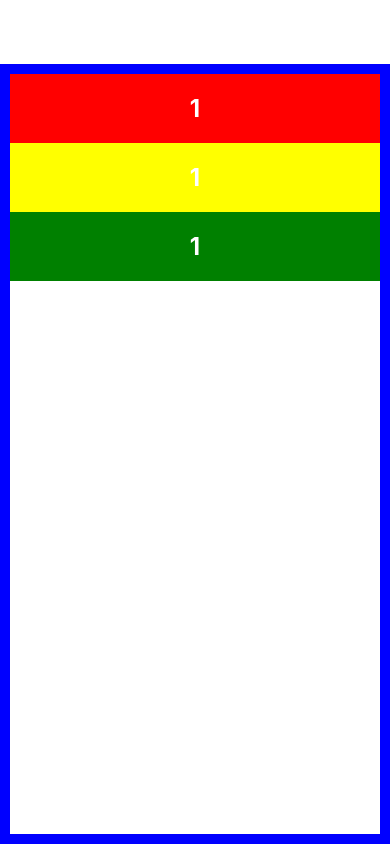
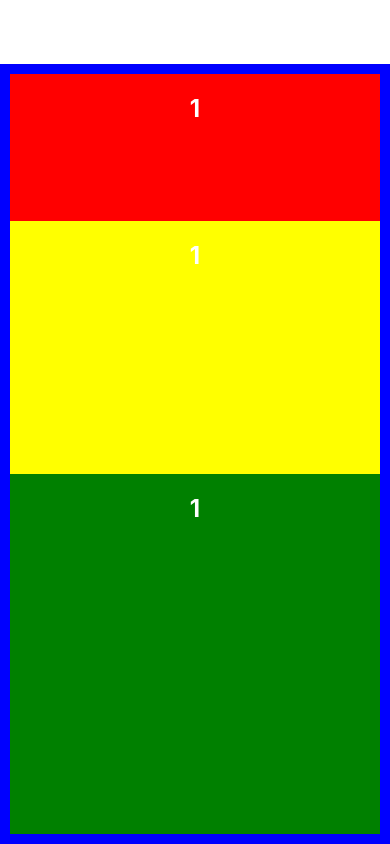
Before and after one commit to datntse150392/leanring_react_native, a React Native app in the folder HelloWorld/: screen / in a window 390 px wide. Built offline with nearby package versions, Linux system fonts and the light colour scheme.

Commit message:
React Native Tutorial - 27: Flex

```diff
--- a/HelloWorld/App.js
+++ b/HelloWorld/App.js
@@ -3,9 +3,9 @@ import Box from "./components/Box";
 export default function App() {
   return (
     <View style={styles.container}>
-      <Box style={{ backgroundColor: "red" }}>1</Box>
-      <Box style={{ backgroundColor: "yellow" }}>1</Box>
-      <Box style={{ backgroundColor: "green" }}>1</Box>
+      <Box style={{ backgroundColor: "red", flex: 1 }}>1</Box>
+      <Box style={{ backgroundColor: "yellow", flex: 2 }}>1</Box>
+      <Box style={{ backgroundColor: "green", flex: 3 }}>1</Box>
     </View>
   );
 }
```
